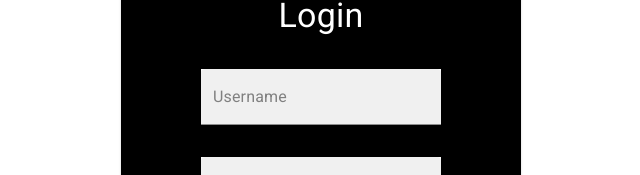
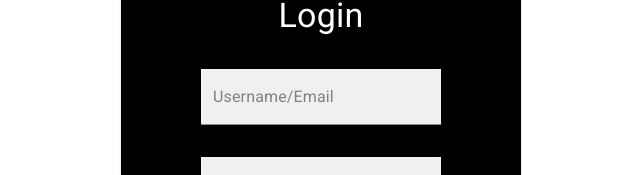
Before and after one commit to Renrensan/login-register-implementation, a React (Create React App) app in the folder client/: page / in a window 1280 px wide. Shown: the part 240-415 px from the top of the page, without its empty margins (319-959 px from the left). Built offline with nearby package versions, Linux system fonts and the light colour scheme.

Commit message:
change username field to username/email

```diff
--- a/client/src/components/forms/login-form.js
+++ b/client/src/components/forms/login-form.js
@@ -73,7 +73,7 @@ export const LoginForm = () => {
             sx={{
               ...WhiteTextField,
             }}
-            label="Username"
+            label="Username/Email"
             variant="filled"
             value={enteredUsername}
             onChange={handleUsernameChange}
```
Also changed, not shown: 1 other file (tests, documents, lock files or other folders).
